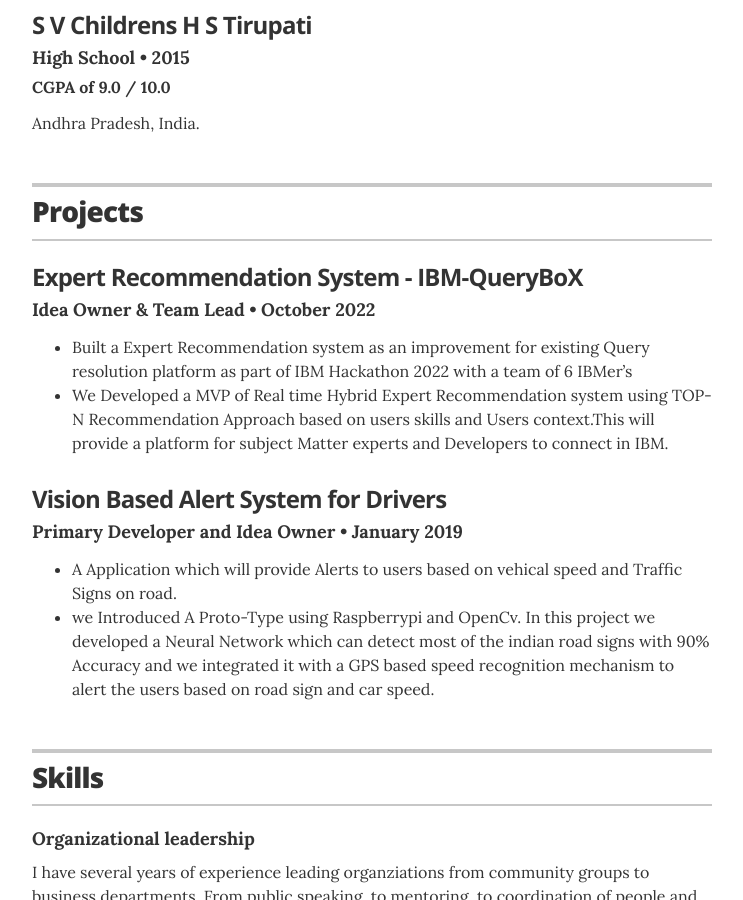
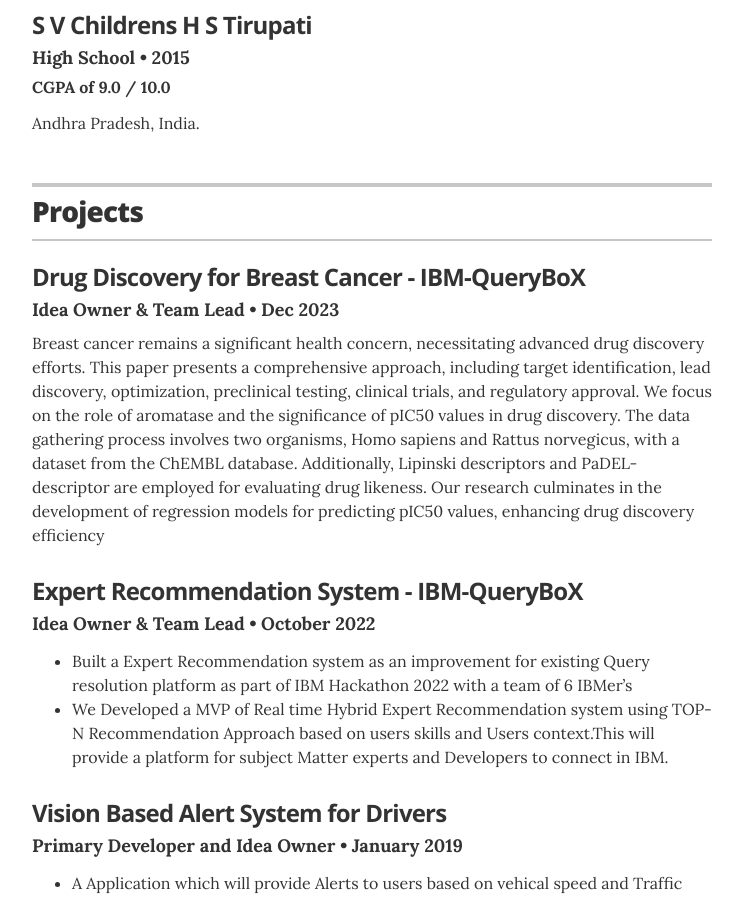
Before and after one commit to JUPUDI-VAMSI-KALYAN/Resume, a Jekyll site: the page built from index.html, in a window 1280 px wide and 900 px high, scrolled down 2198 px. Shown: the whole window, without its empty margins (268-1011 px from the left). Built offline with Jekyll 4.4.1, drawn with Linux system fonts in a browser that asks for light colours.

Commit message:
Update projects.yml

```diff
--- a/_data/projects.yml
+++ b/_data/projects.yml
@@ -2,6 +2,12 @@
 # uncomment the urls if you wish to display them, and add your own URL
 
 # jazznotes.io
+- project: Drug Discovery for Breast Cancer - IBM-QueryBoX
+  role: Idea Owner & Team Lead
+  duration: Dec 2023
+  # url: "#"
+  description: Breast cancer remains a significant health concern, necessitating advanced drug discovery efforts. This paper presents a comprehensive approach, including target identification, lead discovery, optimization, preclinical testing, clinical trials, and regulatory approval. We focus on the role of aromatase and the significance of pIC50 values in drug discovery. The data gathering process involves two organisms, Homo sapiens and Rattus norvegicus, with a dataset from the ChEMBL database. Additionally, Lipinski descriptors and PaDEL-descriptor are employed for evaluating drug likeness. Our research culminates in the development of regression models for predicting pIC50 values, enhancing drug discovery efficiency
+
 - project: Expert Recommendation System - IBM-QueryBoX
   role: Idea Owner & Team Lead
   duration: October 2022
```
